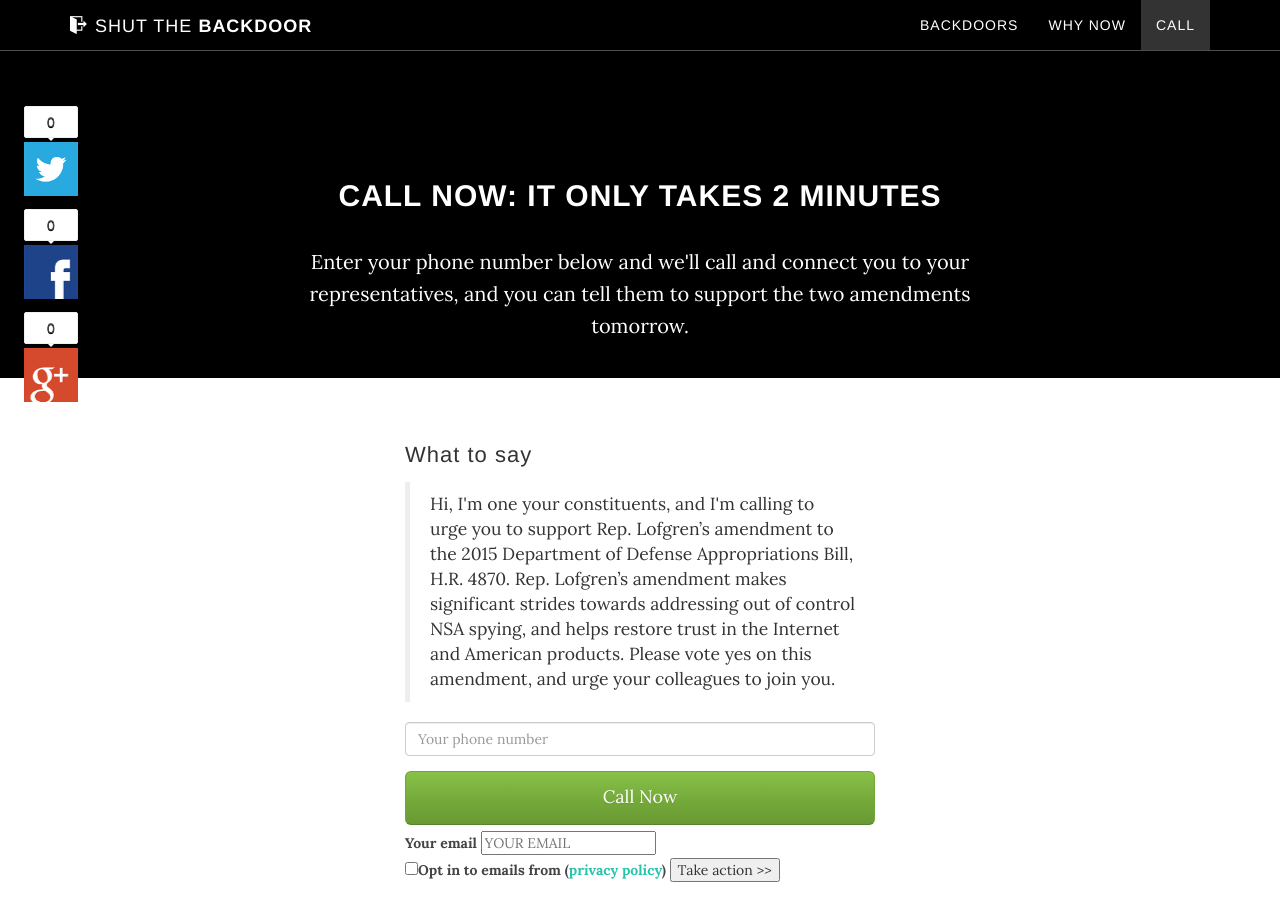
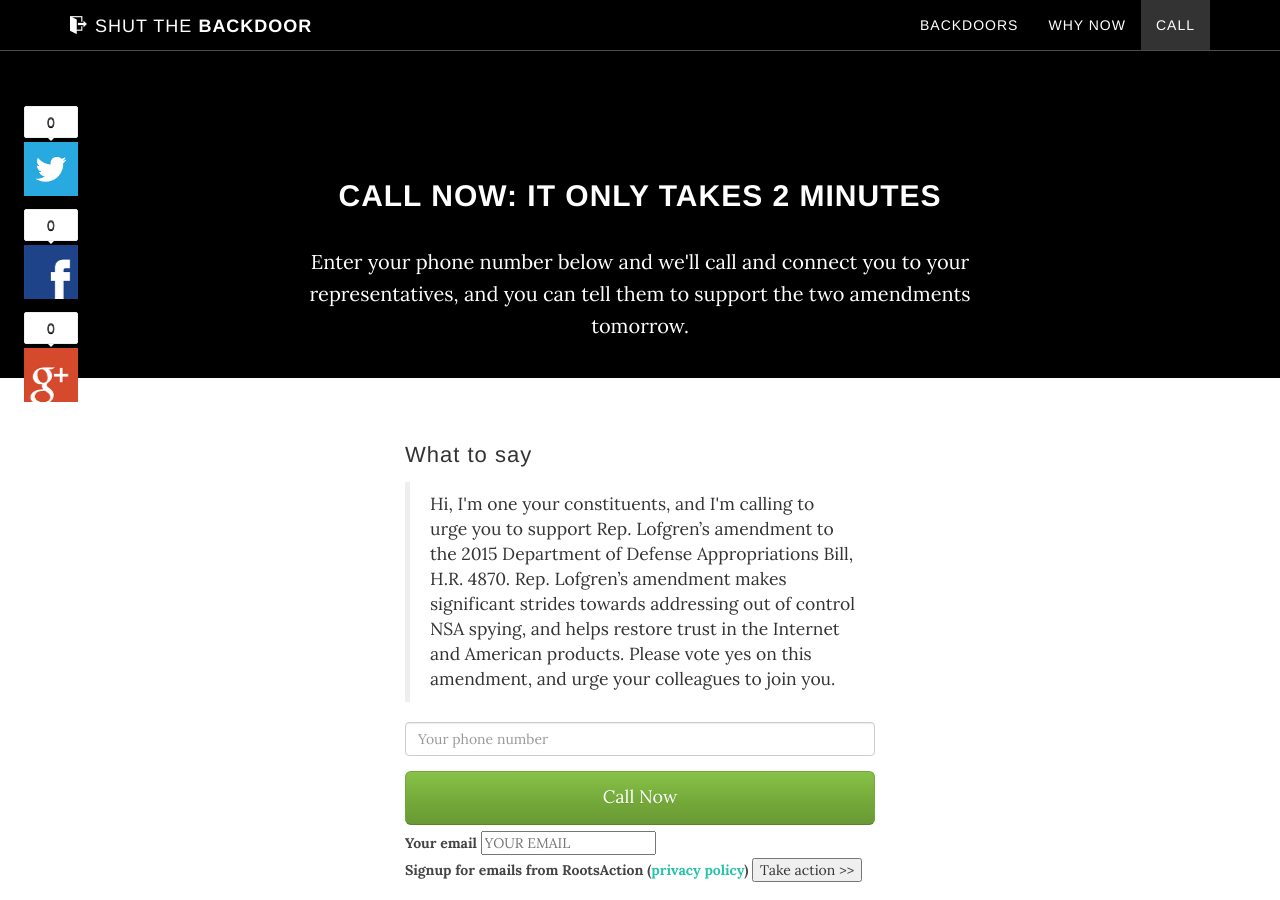
Before and after one commit to tfrce/shutthebackdoor, a Jekyll site: the page index.html, which Jekyll copies as it is, in a window 1280 px wide and 900 px high, scrolled down 3244 px. Built offline with Jekyll 4.4.1, drawn with Linux system fonts in a browser that asks for light colours; some web fonts are replaced; some of the changed lines change nothing that is shown.

Commit message:
form is working

```diff
--- a/index.html
+++ b/index.html
@@ -186,7 +186,7 @@
 
               <input type="hidden" class="org-slug" name="org" value="" />
               <label style="color: #444;">
-                <input type="checkbox">Opt in to emails from <span class="org-name"></span> (<a class="org-privacy int-privacy-policy-link" href="">privacy policy</a>)
+                Signup for emails from <span class="org-name"></span> (<a class="org-privacy int-privacy-policy-link" href="">privacy policy</a>)
               </label>
 
 
--- a/js/grayscale.js
+++ b/js/grayscale.js
@@ -80,6 +80,12 @@
 
 (function() {
 
+
+
+
+})();
+$(document).ready(function(){
+
   var referalMap = {
       'fp': {
           name: 'Free Press',
@@ -159,15 +165,32 @@
     $('#subscriber-checkbox').removeAttr('checked');
   }
 
+  $.fn.serializeObject = function() {
+   var o = {};
+   var a = this.serializeArray();
+   $.each(a, function() {
+       if (o[this.name]) {
+           if (!o[this.name].push) {
+               o[this.name] = [o[this.name]];
+           }
+           o[this.name].push(this.value || '');
+       } else {
+           o[this.name] = this.value || '';
+       }
+   });
+   return o;
+ };
+   var $form = $('.email-signup');
     var emailLogged = false;
     var logDataFallback = function (data) {
+      console.log(data);
       if(!emailLogged) {
         emailLogged = true;
         var dbData = {
-          email: data.data['member[email]'],
-          org: data.data.tag
+          email: data.data.email,
+          org: slug
         };
-        $.ajax('https://email-congress.herokuapp.com/email', {
+        $.ajax('https://email-congress.herokuapp.com/shutthebackdoor', {
           data: dbData,
           method: 'POST',
           success: function(response){
@@ -176,41 +199,17 @@
         });
       }
     }
-});
-    /*
-$(document).ready(function(){
-   var $form = $('.email-signup');
-
    $form.submit(function(){
 
      // Because there is no server side error handling, we can just assume success anyway
-     $('#thank-you-message').append("<p> Thanks for signing up! </p>");
-     $form.remove();
-     $('.disclaimer').remove();
 
-    // Make a timeout incase the request hangs
-    setTimeout(function () {
+
             logDataFallback({data: $form.serializeObject()});
-    }, 5000)
-
-      $.ajax($(this).attr('action'), {
-        data: $(this).serialize(),
-        method: 'POST',
-        success: function(response){
-          if(response && response.data && response.data.success === true) {
-            emailLogged = true
-            // If success == true in response, proceed, otherwise log the data in case
-          } else {
-            logDataFallback({data: $form.serializeObject()});
-          }
-        },
-        error: function () {
-          // if jQuery detects a http error, then log the data
-          logDataFallback({data: $form.serializeObject()});
-        },
-        dataType: 'json'
-      });
+  $('input,button', $form).attr('disabled', 'disabled');
+//$('#thank-you-message').append("<p> Thanks for signing up! </p>");
+//$form.remove();
+//$('.disclaimer').remove();
       return false;
    });
-})();
-*/
+
+});
```
Also changed, not shown: 1 other file. Lines whose indentation alone changed are shown as unchanged.
